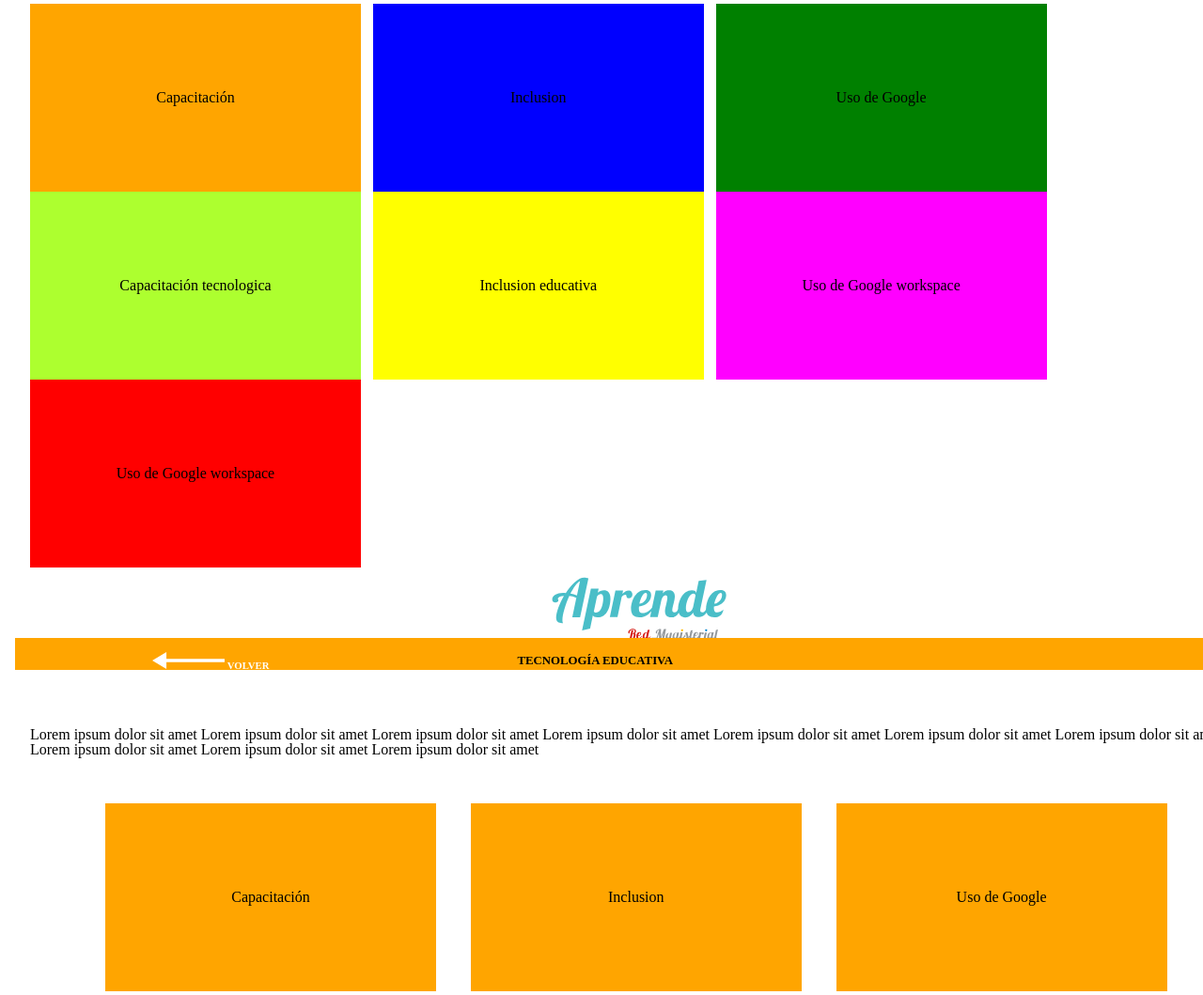
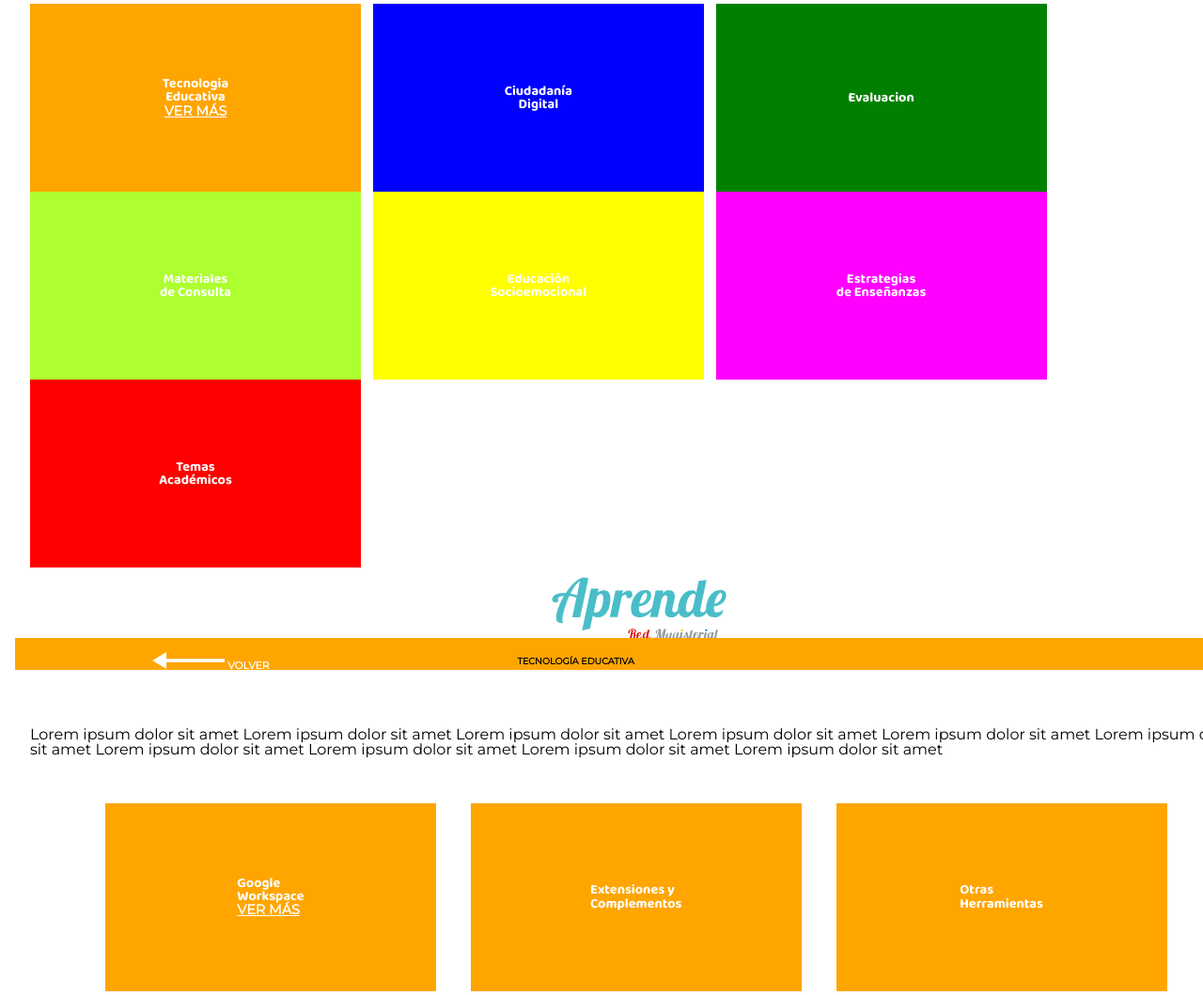
Before and after one commit to elyramirez/aprende, a plain HTML site: page index.html in a window 1280 px wide. Shown: the part 250-1309 px from the top of the page at 94% size. Drawn offline with Linux system fonts and the light colour scheme.

Commit message:
add screen

```diff
--- a/index.html
+++ b/index.html
@@ -4,6 +4,10 @@
     <meta charset="UTF-8">
     <meta http-equiv="X-UA-Compatible" content="IE=edge">
     <meta name="viewport" content="width=device-width, initial-scale=1.0">
+    <link rel="preconnect" href="https://fonts.gstatic.com">
+    <link href="https://fonts.googleapis.com/css2?family=Montserrat&display=swap" rel="stylesheet">
+    <link href="https://fonts.googleapis.com/css2?family=Baloo+2:wght@700&display=swap" rel="stylesheet">
+
     <title>Document</title>
     <link rel="stylesheet" href="main.css">
 </head>
@@ -33,30 +37,30 @@
 
     <div class="squares">
     <div style=" background-color:orange;">
-        Capacitación
+       <h2>Tecnologia<br>Educativa <br><u>VER MÁS</u></h2>
     </div>
 
     <div style=" background-color:blue;">
-        Inclusion
+        <h2>Ciudadanía<br>Digital</h2>
     </div>
 
     <div style=" background-color:green;">
-        Uso de Google
+        <h2>Evaluacion</h2>
     </div >
 
     <div style=" background-color:greenyellow;">
-       Capacitación tecnologica
+        <h2>Materiales <br> de Consulta</h2>
     </div>
 
     <div style=" background-color:yellow;">
-        Inclusion educativa
+        <h2>Educación <br> Socioemocional</h2>
     </div>
 
     <div style=" background-color:magenta;">
-        Uso de Google workspace
+        <h2>Estrategias<br> de Enseñanzas</h2>
     </div>
     <div style=" background-color:red;">
-        Uso de Google workspace
+        <h2>Temas <br> Académicos</h2>
     </div>
 </div>
 </div>
@@ -91,15 +95,15 @@
 
     <div class="squares-aprende">
     <div  style=" background-color:orange;">
-      Capacitación
+        <h2>Google <br> Workspace <br> <u>VER MÁS</u></h2>
     </div>
 
     <div style=" background-color:orange;">
-        Inclusion
+        <h2>Extensiones y <br> Complementos</h2>
     </div>
 
     <div style=" background-color:orange;">
-        Uso de Google
+        <h2>Otras <br> Herramientas</h2>
     </div>
 </div>
 </div>
@@ -134,15 +138,15 @@
 
      <div class="squares-aprende">
      <div  style=" background-color:orange;">
-       Capacitación
+        <h2>Herramientas <br> de Comunicación <br> VER TODOS</h2>
      </div>
 
      <div style=" background-color:orange;">
-         Inclusion
+        <h2>Herramientas de <br> Colaboración</h2>
      </div>
 
      <div style=" background-color:orange;">
-         Uso de Google
+        <h2>Herramientas de <br> Almacenamiento</h2>
      </div>
  </div>
  </div>
@@ -151,7 +155,7 @@
 <div class="grid-container">
 
     <div class="grid-description">
-    <div  style=" background-color:yellow;">
+    <div>
         Capacitación tecnologica
     </div>
 
@@ -175,23 +179,23 @@
     </div>
 
     <div style=" background-color:pink;">
-        Inclusion
+        <h2>Capacitación</h2>
     </div>
 
     <div style=" background-color:orangered;">
-        Uso de Google
+        <h2>Capacitación</h2>
     </div>
 
     <div style=" background-color:pink;">
-       Capacitación tecnologica
+        <h2>Capacitación</h2>
     </div>
 
     <div style=" background-color:rgb(206, 50, 76);">
-        Inclusion educativa
+        <h2>Capacitación</h2>
     </div>
 
     <div style=" background-color:fuchsia;">
-        Uso de Google workspace
+        <h2>Capacitación</h2>
     </div>
 </div>
 </div>
@@ -221,13 +225,13 @@
     <div class="title-workspace-teme">
         <div> <h3>GOOGLE WORKSPACE</h3></div>
         <div>
-                 <h3>Como crear videollamadas en Google Meet</h3>
+                 <h3 style="font-weight: bold;">Como crear videollamadas en Google Meet</h3>
         </div>
         <div><h4>Mostramos paso a paso cómo usar Meet para impartir una clase mediante videoconferencia.</h4>
         </div>
         </div>
         <div class="title-workspace-teme">
-            <div> <h3>GOOGLE WORKSPACE</h3></div>
+            <div> <h3 style="color:orange">GOOGLE WORKSPACE</h3></div>
             <div class= "title-subtitle">
                      <h3>Este es otro curso</h3>
                      <h6> IR AL CURSO<img class="row-orange"src="row-orange.svg">
@@ -238,7 +242,7 @@
             </div>
 
             <div class="title-workspace-teme">
-                <div> <h3>GOOGLE WORKSPACE</h3></div>
+                <div> <h3 style="color:orange">GOOGLE WORKSPACE</h3></div>
                 <div class= "title-subtitle">
                          <h3>Este es otro curso</h3>
                          <h6> IR AL CURSO<img class="row-orange"src="row-orange.svg">
@@ -249,7 +253,7 @@
                 </div>
 
                 <div class="title-workspace-teme">
-                    <div> <h3>GOOGLE WORKSPACE</h3></div>
+                    <div> <h3 style="color:orange">GOOGLE WORKSPACE</h3></div>
                     <div class= "title-subtitle">
                              <h3>Este es otro curso</h3>
                              <h6> IR AL CURSO<img class="row-orange"src="row-orange.svg">
--- a/main.css
+++ b/main.css
@@ -3,6 +3,7 @@
     padding: 0;
     border:0;
     outline:0;
+    font-family: "Montserrat", sans-serif;
   }
   body {
     margin:0;
@@ -10,10 +11,6 @@
 	line-height: 1;
     width: 100% !important;
 }
-
-
-
-
 /* No normal bullets please */
 ul {
     list-style-type: none;
@@ -68,12 +65,15 @@ ul {
 } */
 h2{
     font-size: .9em;
+    font-family: "Baloo 2", cursive;
+    color: white;
 }
 h3{
-    font-size:.8em;
+    font-size:.6em;
+
 }
 h4{
-    font-size:.7em;
+    font-size:.6em;
 }
 .grid-container{
     display:grid;
```
